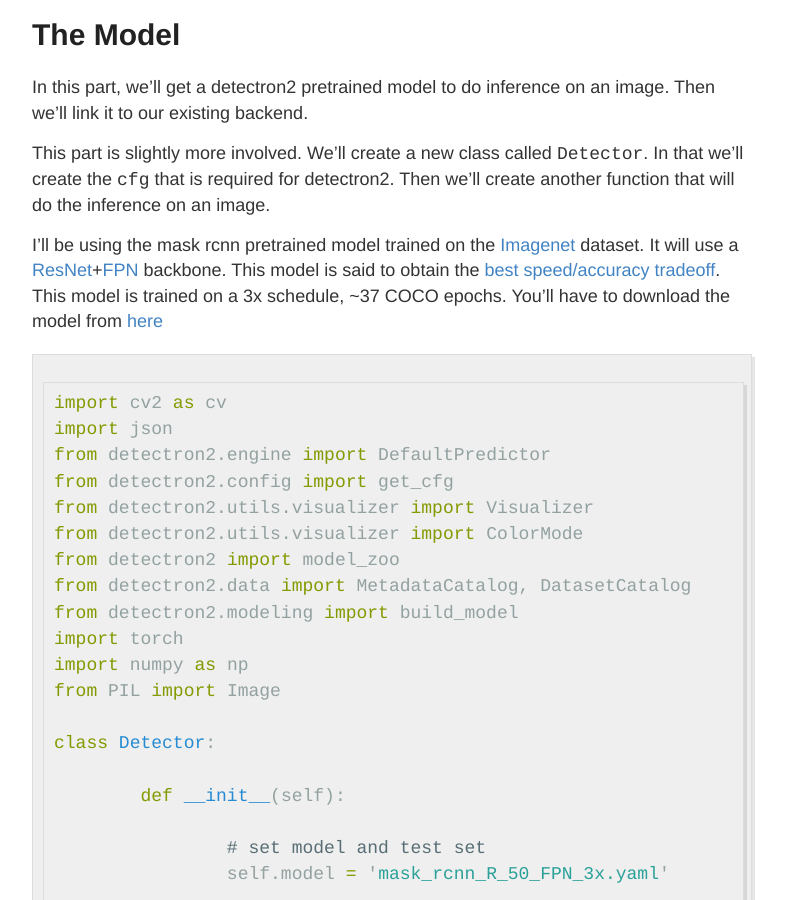
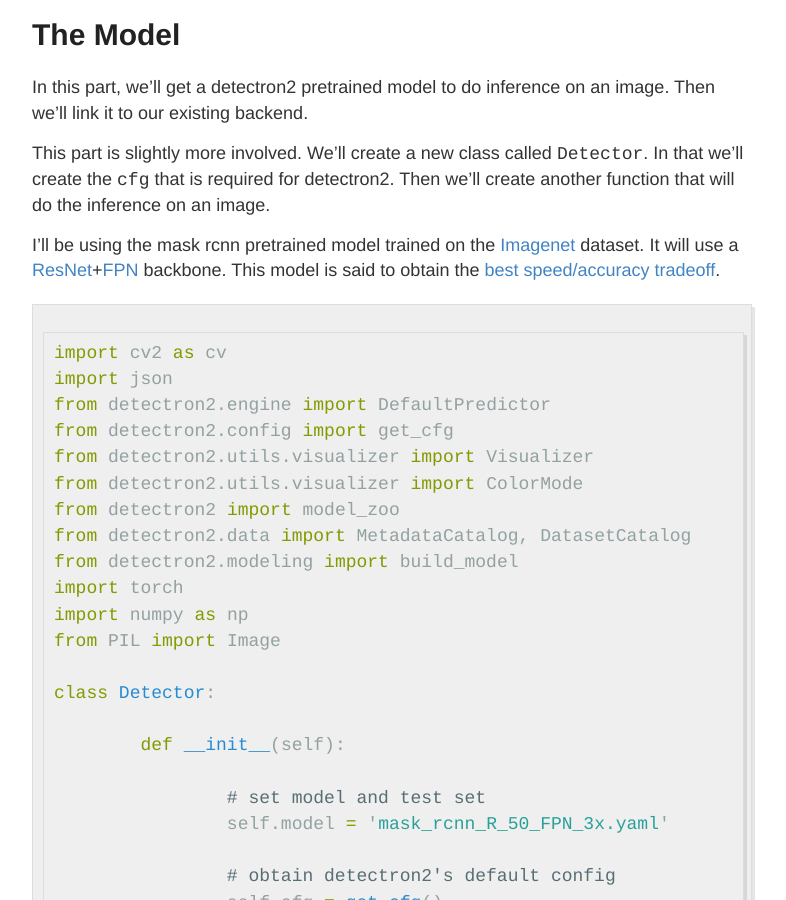
Before and after one commit to neelriyer/neelriyer.github.io, a Jekyll site: the page built from _posts/2020-07-19-Detectron2-Web-App.md, in a window 1280 px wide and 900 px high, scrolled down 4089 px. Shown: the whole window, without its empty margins (248-1034 px from the left). Built offline with Jekyll 4.4.1, drawn with Linux system fonts in a browser that asks for light colours.

Commit message:
detectron2 web app post

````diff
--- a/_posts/2020-07-19-Detectron2-Web-App.md
+++ b/_posts/2020-07-19-Detectron2-Web-App.md
@@ -148,7 +148,8 @@ In this part, we'll get a detectron2 pretrained model to do inference on an imag
 
 This part is slightly more involved. We'll create a new class called `Detector`. In that we'll create the `cfg` that is required for detectron2. Then we'll create another function that will do the inference on an image.
 
-I'll be using the mask rcnn pretrained model trained on the [Imagenet](http://www.image-net.org/) dataset. It will use a [ResNet](https://towardsdatascience.com/an-overview-of-resnet-and-its-variants-5281e2f56035)+[FPN](https://towardsdatascience.com/review-fpn-feature-pyramid-network-object-detection-262fc7482610) backbone. This model is said to obtain the [best speed/accuracy tradeoff](https://github.com/facebookresearch/detectron2/blob/master/MODEL_ZOO.md#common-settings-for-coco-models). This model is trained on a 3x schedule, ~37 COCO epochs. You'll have to download the model from [here](https://dl.fbaipublicfiles.com/detectron2/COCO-InstanceSegmentation/mask_rcnn_R_50_FPN_3x/137849600/model_final_f10217.pkl)
+I'll be using the mask rcnn pretrained model trained on the [Imagenet](http://www.image-net.org/) dataset. It will use a [ResNet](https://towardsdatascience.com/an-overview-of-resnet-and-its-variants-5281e2f56035)+[FPN](https://towardsdatascience.com/review-fpn-feature-pyramid-network-object-detection-262fc7482610) backbone. This model is said to obtain the [best speed/accuracy tradeoff](https://github.com/facebookresearch/detectron2/blob/master/MODEL_ZOO.md#common-settings-for-coco-models).
+
 ```python
 import cv2 as cv
 import json
````
